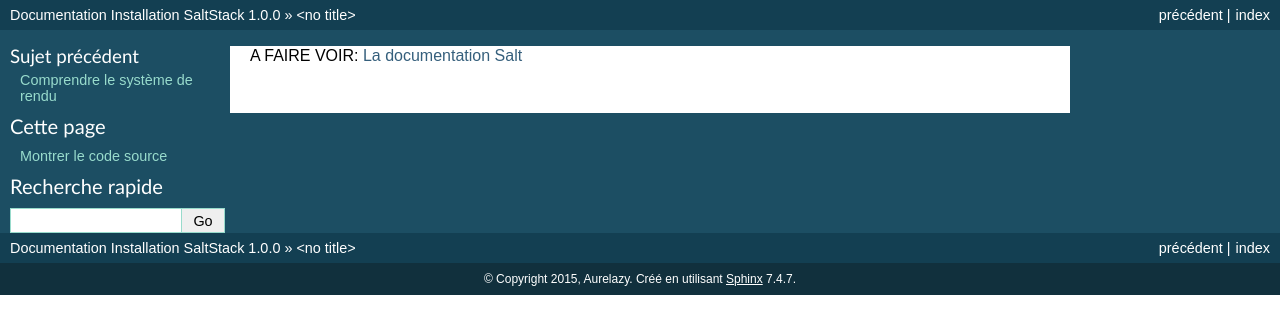
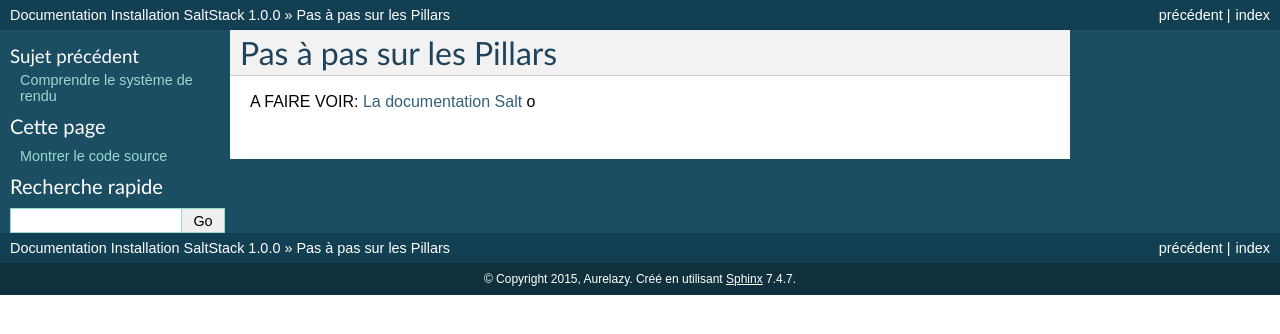
Before and after one commit to aurelazy/Install_SaltStack, a Sphinx documentation site: the page built from docs/Pillar.rst, in a window 1280 px wide. Shown: the top 334 px of the page. Built offline with Sphinx 7.4.7, drawn with Linux system fonts in a browser that asks for light colours.

Commit message:
Ajout titre

```diff
--- a/docs/Pillar.rst
+++ b/docs/Pillar.rst
@@ -1,6 +1,7 @@
 *******************************
 Pas à pas sur les Pillars
-******************************
+*******************************
 
 A FAIRE
 VOIR: `La documentation Salt <http://docs.saltstack.com/en/latest/topics/tutorials/pillar.html>`_
+o
```
